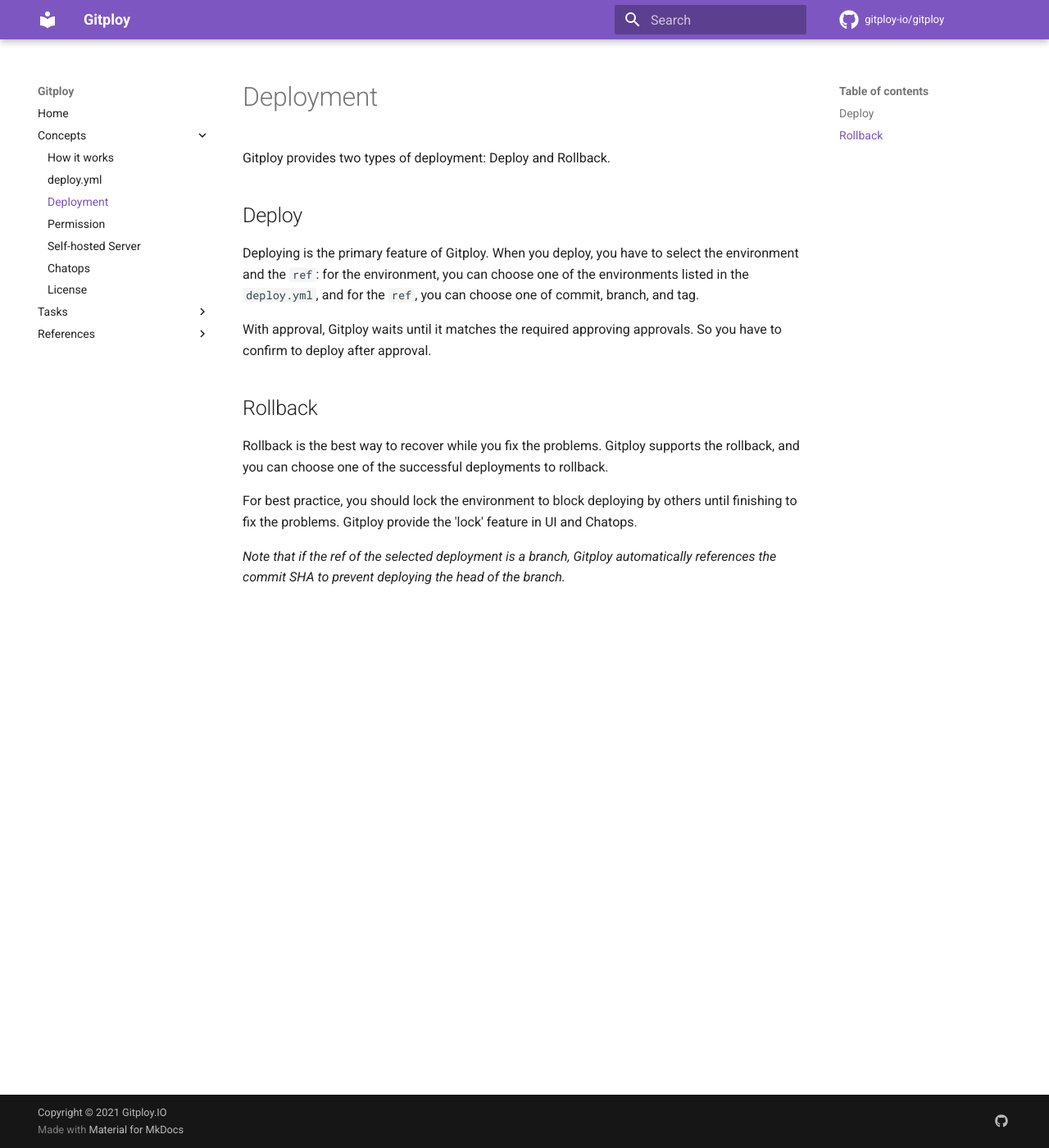
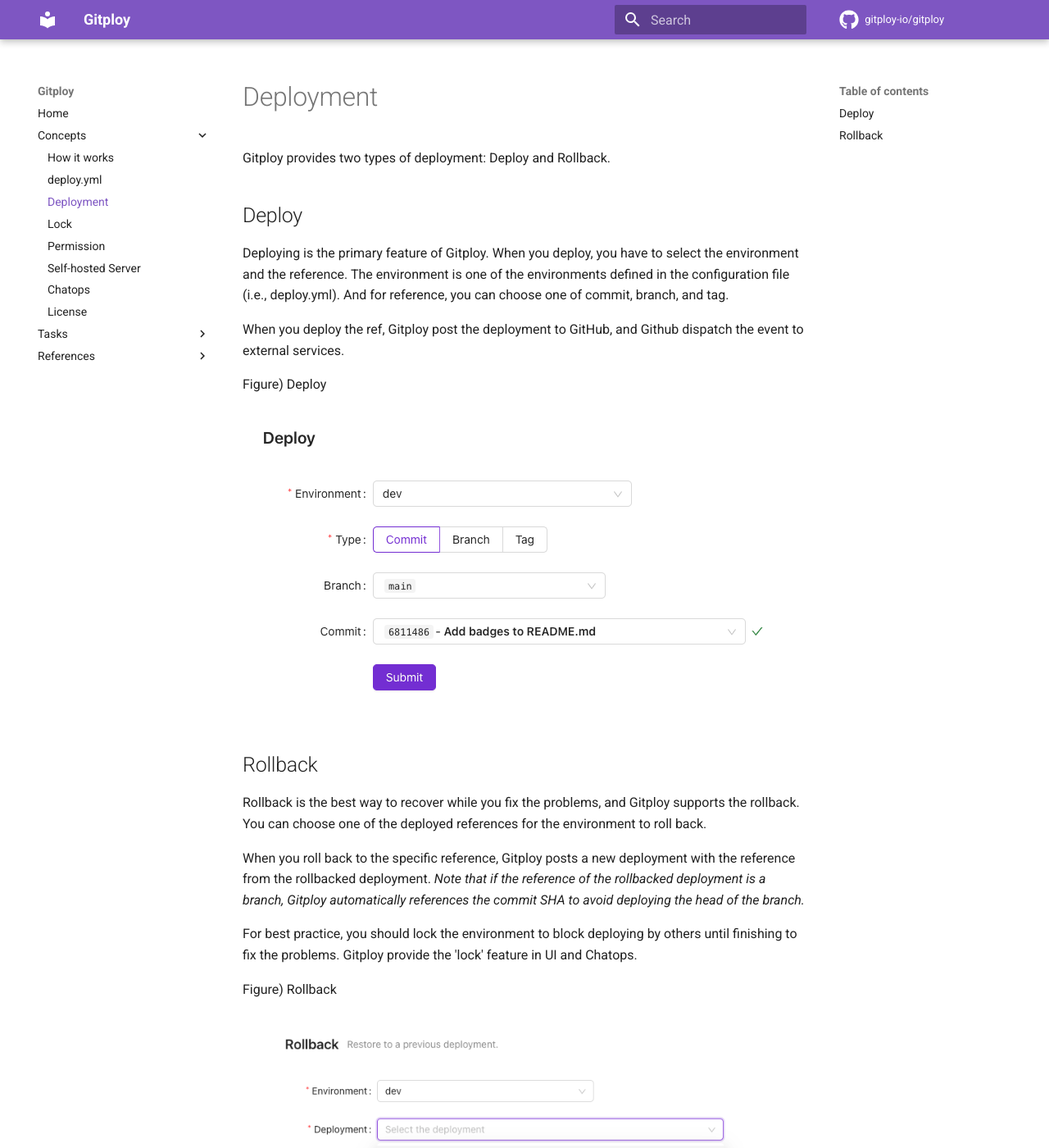
Before and after one commit to gitploy-io/gitploy, an MkDocs documentation site: the page built from docs/concepts/deployment.md, in a window 1280 px wide and 1400 px high. Shown: the whole window at 82% size. Built offline with MkDocs 1.6.1 and Material for MkDocs 9.7.7, drawn with Linux system fonts in a browser that asks for light colours; comment, search, counter and statistics services are not loaded; the version menu is left out.

Commit message:
Add a new doc for Lock (#143)
* Add a new doc for lock

* Fix deployment docs

* Fix perm docs

* Fix the version in the installation doc

```diff
--- a/docs/concepts/deployment.md
+++ b/docs/concepts/deployment.md
@@ -4,14 +4,22 @@
 
 ## Deploy
 
-Deploying is the primary feature of Gitploy. When you deploy, you have to select the environment and the `ref`: for the environment, you can choose one of the environments listed in the `deploy.yml`, and for the `ref`, you can choose one of commit, branch, and tag.
+Deploying is the primary feature of Gitploy. When you deploy, you have to select the environment and the reference. The environment is one of the environments defined in the configuration file (i.e., deploy.yml). And for reference, you can choose one of commit, branch, and tag.
 
-With approval, Gitploy waits until it matches the required approving approvals. So you have to confirm to deploy after approval.
+When you deploy the ref, Gitploy post the deployment to GitHub, and Github dispatch the event to external services.
+
+Figure) Deploy
+
+![deploy](../images/deploy.png)
 
 ## Rollback
 
-Rollback is the best way to recover while you fix the problems. Gitploy supports the rollback, and you can choose one of the successful deployments to rollback.
+Rollback is the best way to recover while you fix the problems, and Gitploy supports the rollback. You can choose one of the deployed references for the environment to roll back.
+
+When you roll back to the specific reference, Gitploy posts a new deployment with the reference from the rollbacked deployment. *Note that if the reference of the rollbacked deployment is a branch, Gitploy automatically references the commit SHA to avoid deploying the head of the branch.*
 
 For best practice, you should lock the environment to block deploying by others until finishing to fix the problems. Gitploy provide the 'lock' feature in UI and Chatops.
 
-*Note that if the ref of the selected deployment is a branch, Gitploy automatically references the commit SHA to prevent deploying the head of the branch.*
+Figure) Rollback
+
+![rollback](../images/rollback.png)
--- a/mkdocs.yml
+++ b/mkdocs.yml
@@ -13,6 +13,7 @@
     - "How it works": concepts/how-it-work.md
     - "deploy.yml": concepts/deploy.yml.md
     - Deployment: concepts/deployment.md
+    - Lock: concepts/lock.md
     - Permission: concepts/permission.md
     - "Self-hosted Server": concepts/self-hosted-server.md
     - Chatops: concepts/chatops.md
```
Also changed, not shown: docs/concepts/lock.md (added, +9 -0 lines), docs/concepts/permission.md (+7 -1 lines), docs/tasks/first-deployment.md (+1 -1 lines), docs/tasks/installation.md (+3 -3 lines), docs/images/deploy-commit.png (deleted), docs/images/deploy.png (added), docs/images/lock.png (added), docs/images/rollback.png (added).
